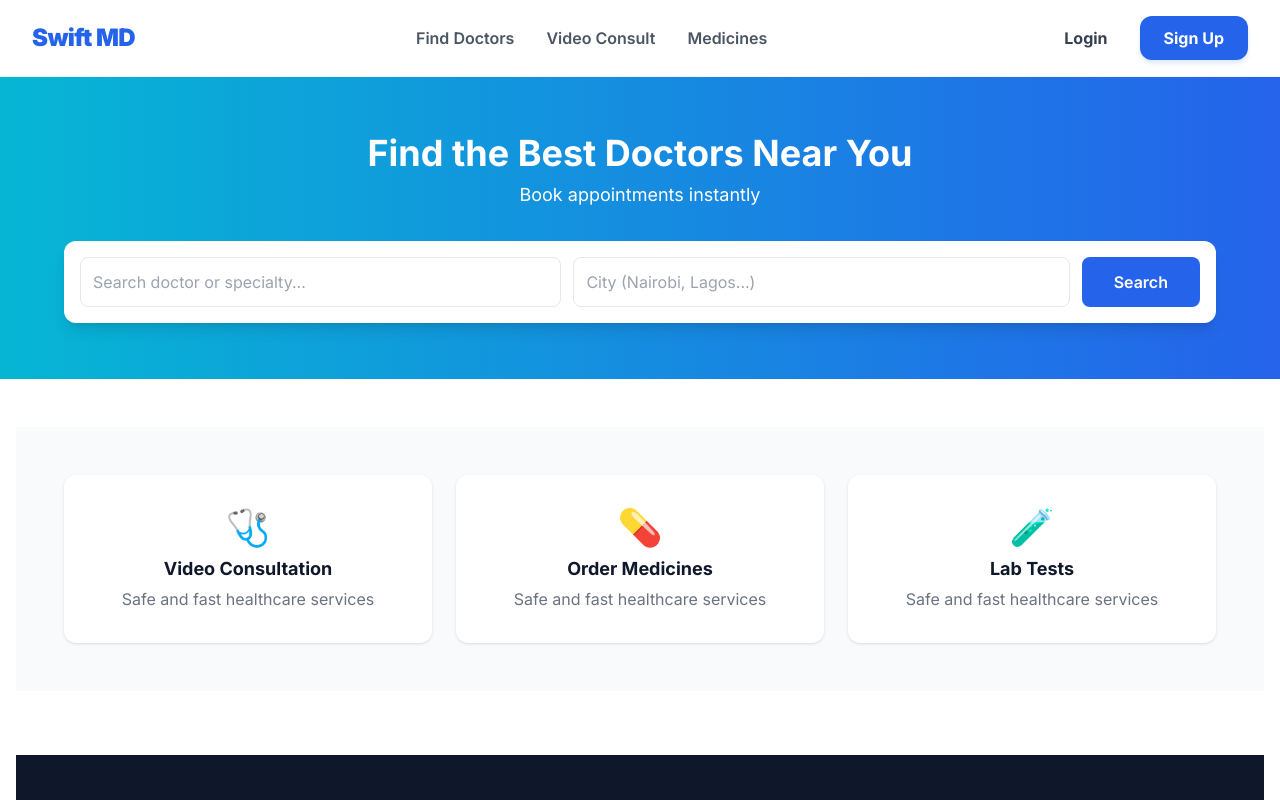
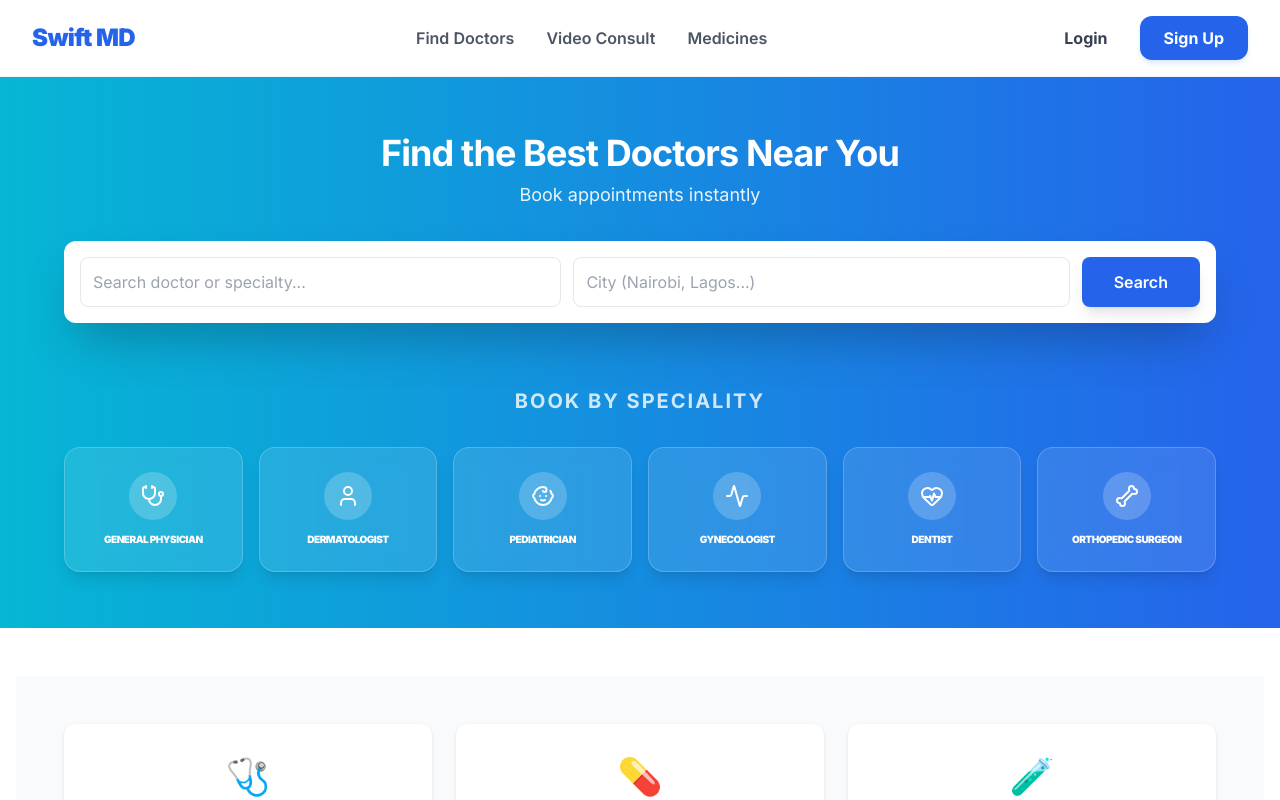
Before and after one commit to mugwe88-ops/MedicareAI, a Next.js app in the folder frontend/: page / in a window 1280 px wide. Shown: the top 800 px of the page. Built offline with nearby package versions, Linux system fonts and the light colour scheme.

Commit message:
update hero.tsx

```diff
--- a/frontend/app/components/Hero.tsx
+++ b/frontend/app/components/Hero.tsx
@@ -2,6 +2,7 @@
 
 import { useEffect, useState, useRef } from "react";
 import { useRouter } from "next/navigation";
+import { Stethoscope, User, Baby, Activity, HeartPulse, Bone } from "lucide-react";
 
 type Doctor = {
   id: string;
@@ -11,6 +12,16 @@ type Doctor = {
 };
 
 const API_BASE = process.env.NEXT_PUBLIC_API_URL || "http://localhost:5000";
+
+// Specialty Data for the Grid
+const specialties = [
+  { name: "General Physician", icon: Stethoscope },
+  { name: "Dermatologist", icon: User },
+  { name: "Pediatrician", icon: Baby },
+  { name: "Gynecologist", icon: Activity },
+  { name: "Dentist", icon: HeartPulse },
+  { name: "Orthopedic Surgeon", icon: Bone },
+];
 
 export default function Hero() {
   const [query, setQuery] = useState("");
@@ -22,7 +33,6 @@ export default function Hero() {
   const router = useRouter();
   const dropdownRef = useRef<HTMLDivElement>(null);
 
-  // Close dropdown when clicking outside
   useEffect(() => {
     const handleClickOutside = (event: MouseEvent) => {
       if (dropdownRef.current && !dropdownRef.current.contains(event.target as Node)) {
@@ -62,18 +72,23 @@ export default function Hero() {
     router.push(`/doctors?${params.toString()}`);
   };
 
+  const handleSpecialtyClick = (specialtyName: string) => {
+    const params = new URLSearchParams({ query: specialtyName, city: city || "" });
+    router.push(`/doctors?${params.toString()}`);
+  };
+
   return (
     <section className="bg-gradient-to-r from-cyan-500 to-blue-600 py-14 px-4 text-white">
       <div className="max-w-6xl mx-auto text-center">
-        <h1 className="text-3xl md:text-4xl font-bold">
+        <h1 className="text-3xl md:text-4xl font-bold tracking-tight">
           Find the Best Doctors Near You
         </h1>
-        <p className="mt-2 text-base md:text-lg">
+        <p className="mt-2 text-base md:text-lg opacity-90">
           Book appointments instantly
         </p>
 
-        <div className="mt-8 bg-white p-3 md:p-4 rounded-xl shadow-lg flex flex-col md:flex-row gap-3 relative">
-
+        {/* Search Bar Section */}
+        <div className="mt-8 bg-white p-3 md:p-4 rounded-xl shadow-2xl flex flex-col md:flex-row gap-3 relative">
           <div className="relative w-full" ref={dropdownRef}>
             <input
               type="text"
@@ -86,10 +101,7 @@ export default function Hero() {
 
             {showDropdown && (doctors.length > 0 || loading) && (
               <div className="absolute top-full left-0 mt-2 bg-white text-black w-full border rounded-lg shadow-2xl max-h-60 overflow-y-auto z-50">
-                {loading && (
-                  <div className="p-3 text-gray-500">Searching...</div>
-                )}
-
+                {loading && <div className="p-3 text-gray-500">Searching...</div>}
                 {!loading && doctors.map((doc) => (
                   <div
                     key={doc.id}
@@ -121,10 +133,34 @@ export default function Hero() {
 
           <button
             onClick={handleSearch}
-            className="bg-blue-600 text-white px-8 py-3 rounded-lg font-semibold hover:bg-blue-700 transition-all w-full md:w-auto"
+            className="bg-blue-600 text-white px-8 py-3 rounded-lg font-semibold hover:bg-blue-700 transition-all w-full md:w-auto shadow-lg"
           >
             Search
           </button>
+        </div>
+
+        {/* Fixed "Book by Speciality" Section */}
+        <div className="mt-16">
+          <h2 className="text-xl font-bold mb-8 uppercase tracking-widest opacity-80">Book by Speciality</h2>
+          <div className="grid grid-cols-2 md:grid-cols-3 lg:grid-cols-6 gap-4">
+            {specialties.map((item) => {
+              const Icon = item.icon;
+              return (
+                <button
+                  key={item.name}
+                  onClick={() => handleSpecialtyClick(item.name)}
+                  className="flex flex-col items-center p-6 bg-white/10 backdrop-blur-md rounded-2xl hover:bg-white hover:text-blue-600 transition-all group border border-white/20 shadow-lg"
+                >
+                  <div className="w-12 h-12 bg-white/20 rounded-full mb-3 flex items-center justify-center group-hover:bg-blue-100 transition-colors">
+                    <Icon size={24} className="group-hover:text-blue-600" />
+                  </div>
+                  <span className="text-[10px] font-black uppercase tracking-tighter text-center">
+                    {item.name}
+                  </span>
+                </button>
+              );
+            })}
+          </div>
         </div>
       </div>
     </section>
```
